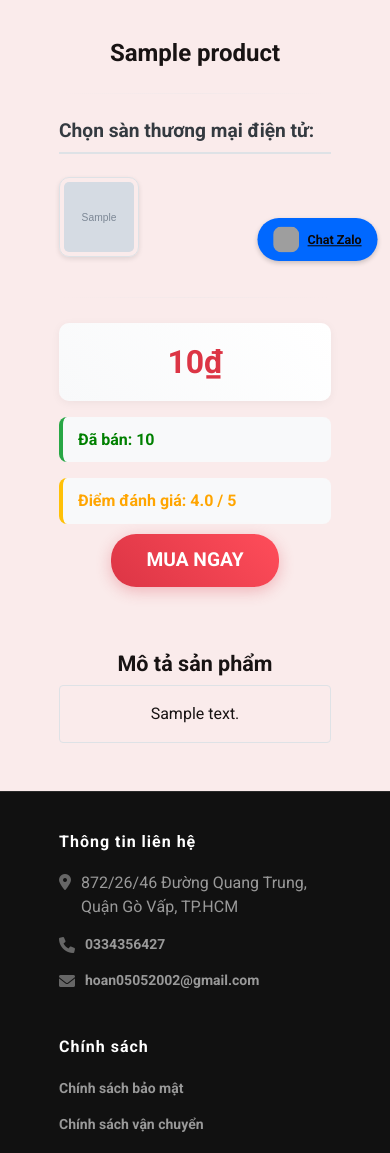
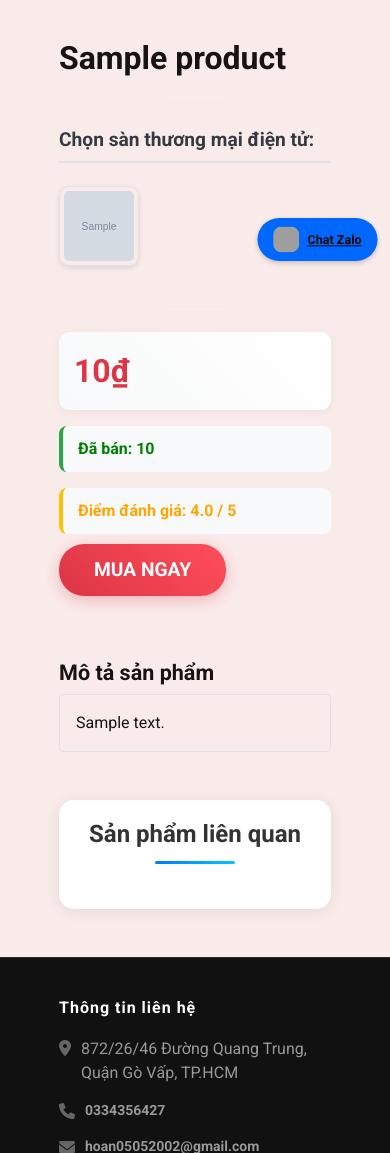
Before and after one commit to hoantobe/333, a Flask app: page /product/1 in a window 390 px wide. Shown: the part 569-1722 px from the top of the page. Run offline with Flask 3, Linux system fonts and the light colour scheme; tables that the repository leaves empty hold one stand-in row (values such as "Sample post"); grey boxes marked "Sample" are stand-in pictures; some libraries are stand-ins or nearby versions; grey boxes are pictures that could not be loaded.

Commit message:
Update product.html

```diff
--- a/templates/product.html
+++ b/templates/product.html
@@ -229,54 +274,138 @@ hr {
     font-size: 1rem;
   }
 
+  /* Phần sản phẩm liên quan */
+.related-products {
+    padding: 30px;
+    background: #fff;
+    border-radius: 15px;
+    box-shadow: 0 2px 15px rgba(0,0,0,0.08);
+}
+
+.related-products h4 {
+    font-size: 1.6rem;
+    font-weight: 700;
+    color: #333;
+    margin-bottom: 25px;
+    text-align: center;
+    position: relative;
+    padding-bottom: 15px;
+}
+
+.related-products h4:after {
+    content: '';
+    position: absolute;
+    bottom: 0;
+    left: 50%;
+    transform: translateX(-50%);
+    width: 80px;
+    height: 3px;
+    background: linear-gradient(45deg, #007bff, #00c6ff);
+    border-radius: 2px;
+}
+
 .related-products .card {
-    height: 100%;
+    border: none;
+    border-radius: 12px;
+    overflow: hidden;
+    transition: all 0.3s ease;
+    box-shadow: 0 3px 10px rgba(0,0,0,0.1);
+}
+
+.related-products .card:hover {
+    transform: translateY(-10px);
+    box-shadow: 0 5px 20px rgba(0,0,0,0.15);
 }
 
 .related-products .card-img-top {
-    width: 100%;
     height: 200px;
     object-fit: cover;
+    transition: transform 0.5s ease;
+}
+
+.related-products .card:hover .card-img-top {
+    transform: scale(1.1);
+}
+
+.related-products .card-body {
+    padding: 15px;
+    text-align: center;
 }
 
 .related-products .card-title {
     font-size: 1rem;
-    font-weight: bold;
+    font-weight: 600;
+    margin-bottom: 15px;
+    color: #333;
+    display: -webkit-box;
+    -webkit-line-clamp: 2;
+    -webkit-box-orient: vertical;
+    overflow: hidden;
+    min-height: 40px;
+    max-height: 40px;
+    line-height: 1.2;
+    text-overflow: ellipsis;
+    transition: color 0.3s ease;
 }
 
 .related-products .card-text {
-    font-size: 0.875rem;
-    color: #666;
+    font-size: 1.2rem;
+    font-weight: 700;
+    color: #dc3545;
+    margin-bottom: 15px;
 }
 
-  .related-products .btn {
-    font-size: 0.875rem;
+.related-products .btn-outline-primary {
+    border-radius: 25px;
+    padding: 8px 20px;
+    font-weight: 500;
+    transition: all 0.3s ease;
+    width: 100%;
+    border: 2px solid #007bff;
 }
 
-  @media (max-width: 768px) {
-    .product-gallery .thumbnail-images {
-      justify-content: center;
+.related-products .btn-outline-primary:hover {
+    background: linear-gradient(45deg, #007bff, #00c6ff);
+    color: white;
+    transform: translateY(-2px);
+    box-shadow: 0 5px 15px rgba(0,123,255,0.3);
 }
 
-    .product-title {
-      font-size: 1.5rem;
-      text-align: center;
+  /* Responsive */
+@media (max-width: 768px) {
+    .related-products {
+        padding: 20px 15px;
     }
 
-    .price {
-      text-align: center;
+    .related-products h4 {
+        font-size: 1.5rem;
     }
 
-    .actions {
-      text-align: center;
+    .related-products .card-img-top {
+        height: 180px;
     }
 
-    .total-price {
-      text-align: center;
+    .related-products .card-title {
+        font-size: 1rem;
+        height: 40px;
     }
 
-    .product-description {
-      text-align: center;
+    .related-products .card-text {
+        font-size: 1.1rem;
+    }
+}
+
+@media (max-width: 576px) {
+    .related-products .col-sm-6 {
+        padding: 0 10px;
+    }
+
+    .related-products .card {
+        margin-bottom: 15px;
+    }
+
+    .related-products .card-img-top {
+        height: 160px;
     }
 }
 </style>
```
Also changed, not shown: other parts of templates/product.html (+49 -4 lines). Lines whose indentation alone changed are shown as unchanged.
